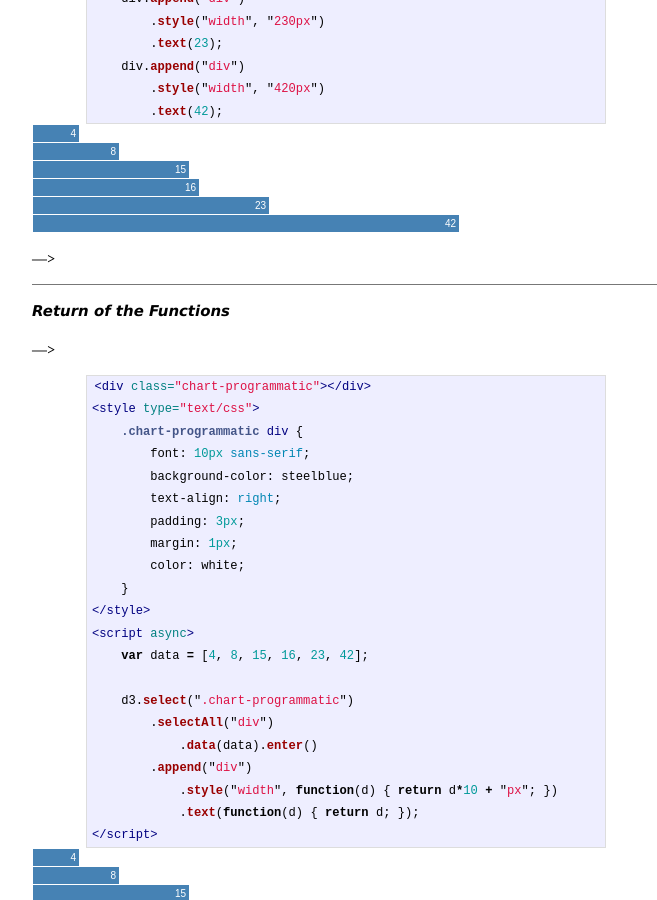
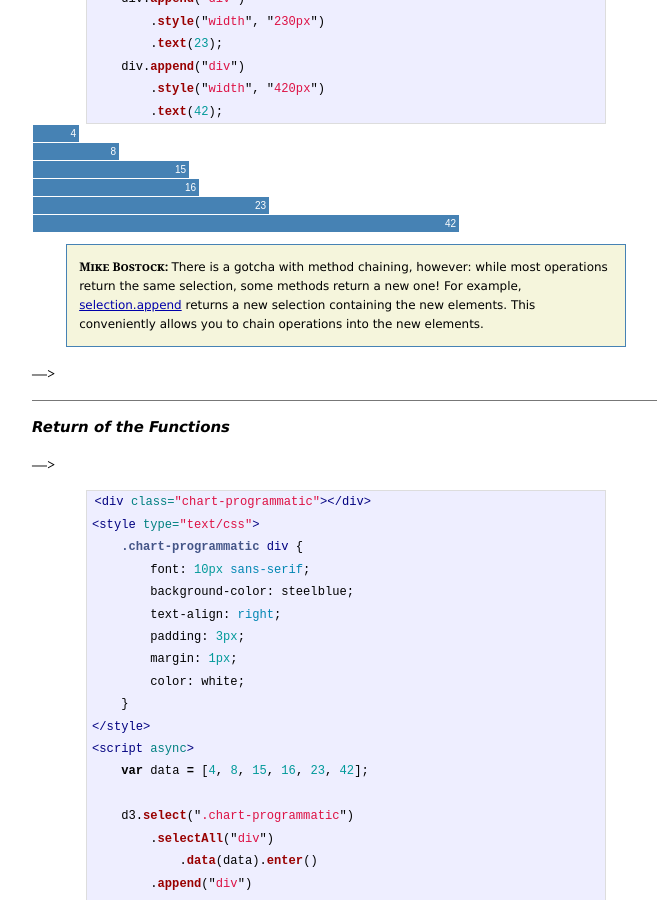
Before and after one commit to ndarville/ndarville.github.io, a Jekyll site: the page built from _posts/2013-11-10-a-bar-chart.markdown, in a window 1280 px wide and 900 px high, scrolled down 5885 px. Shown: the whole window, without its empty margins (294-951 px from the left). Built offline with Jekyll 4.4.1, drawn with Linux system fonts in a browser that asks for light colours; Markdown is read by kramdown in place of the engine named in the settings.

Commit message:
Added golden mbostock nugget about chaining

```diff
--- a/_posts/2013-11-10-a-bar-chart.markdown
+++ b/_posts/2013-11-10-a-bar-chart.markdown
@@ -396,6 +396,10 @@ var div = d3.select(".chart-stupid-d3");
             .text(42);
 </script>
 
+<div class="quote box">
+    There is a gotcha with method chaining, however: while most operations return the same selection, some methods return a new one! For example, <a href="https://github.com/mbostock/d3/wiki/Selections#wiki-append">selection.append</a> returns a new selection containing the new elements. This conveniently allows you to chain operations into the new elements.
+</div>
+
 --->
 
 <h4 id="functions">Return of the Functions</h4>
```
